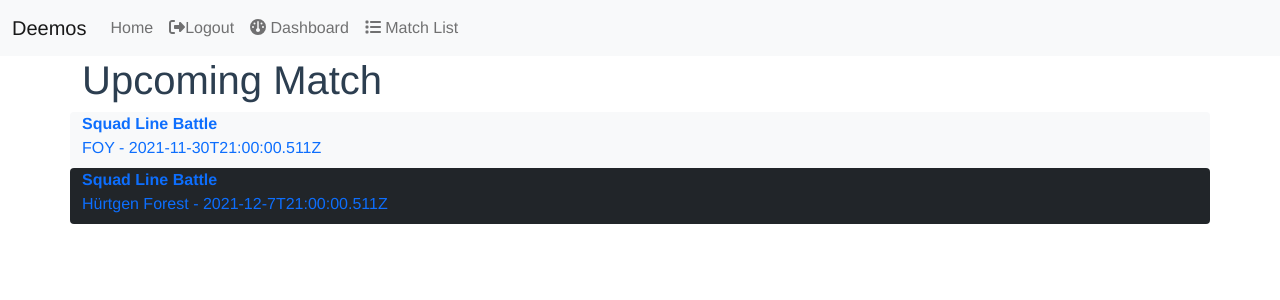
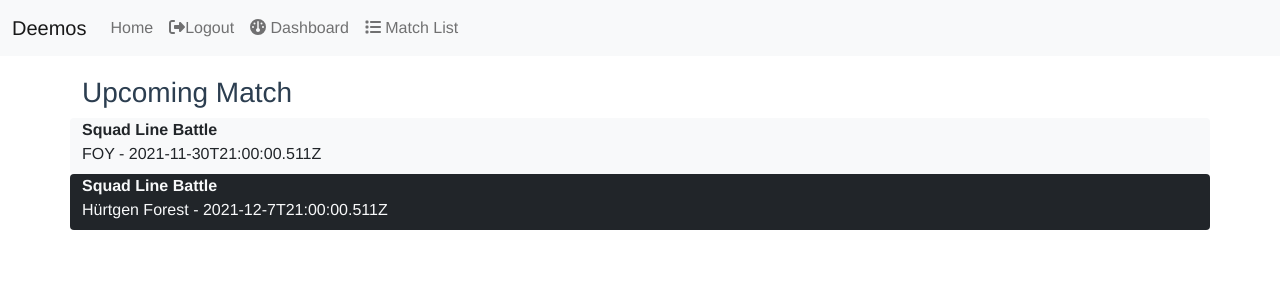
Before and after one commit to joobei/clanboy, a Vue app: page /matchlist in a window 1280 px wide. Shown: the top 300 px of the page. Built offline with nearby package versions, Linux system fonts and the light colour scheme; sample sign-in values are in the browser's storage.

Commit message:
alternating rows

```diff
--- a/src/components/Matchlist.vue
+++ b/src/components/Matchlist.vue
@@ -1,10 +1,16 @@
 <template>
-  <div class="container-sm">
-    <h1>Upcoming Match</h1>
+  <div class="container">
+    <h3 style="margin-top:20px">Upcoming Match</h3>
     <dl class="row">
-      <div :class="{'rounded bg-light': index%2===0, 'rounded bg-dark': index%2!==0}" v-for="(data,index) in myJson.matches" :key="index">
-        <MatchListItem v-bind:match_data="data" />
-      </div>
+      <MatchListItem
+        :class="{
+          'rounded bg-light text-dark': index % 2 === 0,
+          'rounded bg-dark text-light': index % 2 !== 0,
+        }"
+        v-for="(data, index) in myJson.matches"
+        :key="index"
+        v-bind:match_data="data"
+      />
     </dl>
   </div>
 </template>
@@ -18,7 +24,7 @@ export default {
   components: { MatchListItem },
   data() {
     return {
-      myJson: json
+      myJson: json,
     };
   },
 };
```
